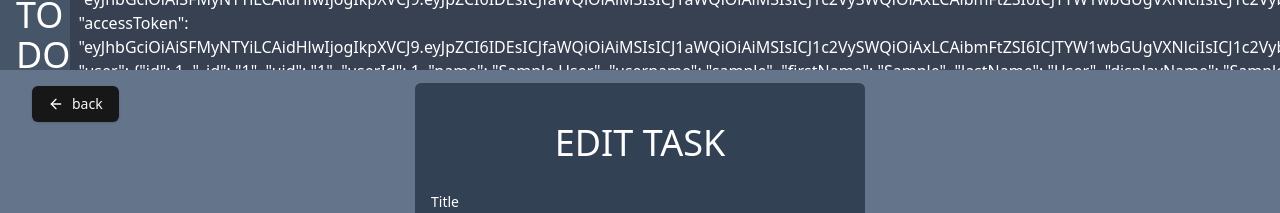
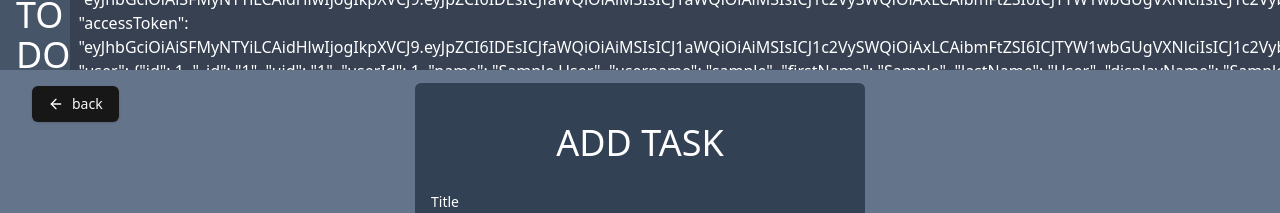
Before and after one commit to MANJU4050/TODO, a React (Vite) app: page /add in a window 1280 px wide. Shown: the top 213 px of the page. Built offline with nearby package versions, Linux system fonts and the light colour scheme; data requests are answered from the project's data file; sample sign-in values are in the browser's storage.

Commit message:
title add task

```diff
--- a/src/pages/home/addtask/index.tsx
+++ b/src/pages/home/addtask/index.tsx
@@ -53,7 +53,7 @@ const AddTask = () => {
     <div className=" h-full flex justify-center items-center relative">
       <Button className="absolute top-0 left-0" onClick={() => navigate('/')}> <ArrowLeft />back</Button>
       <div className=" w-[450px] flex flex-col gap-8 px-4 py-10 bg-slate-700 rounded-md">
-        <h1 className="text-4xl text-white text-center">EDIT TASK</h1>
+        <h1 className="text-4xl text-white text-center">ADD TASK</h1>
         <form onSubmit={handleSubmit(onSubmit)} className="flex flex-col gap-4">
           <div className="flex flex-col gap-2">
             <Label className="text-white">Title</Label>
```
